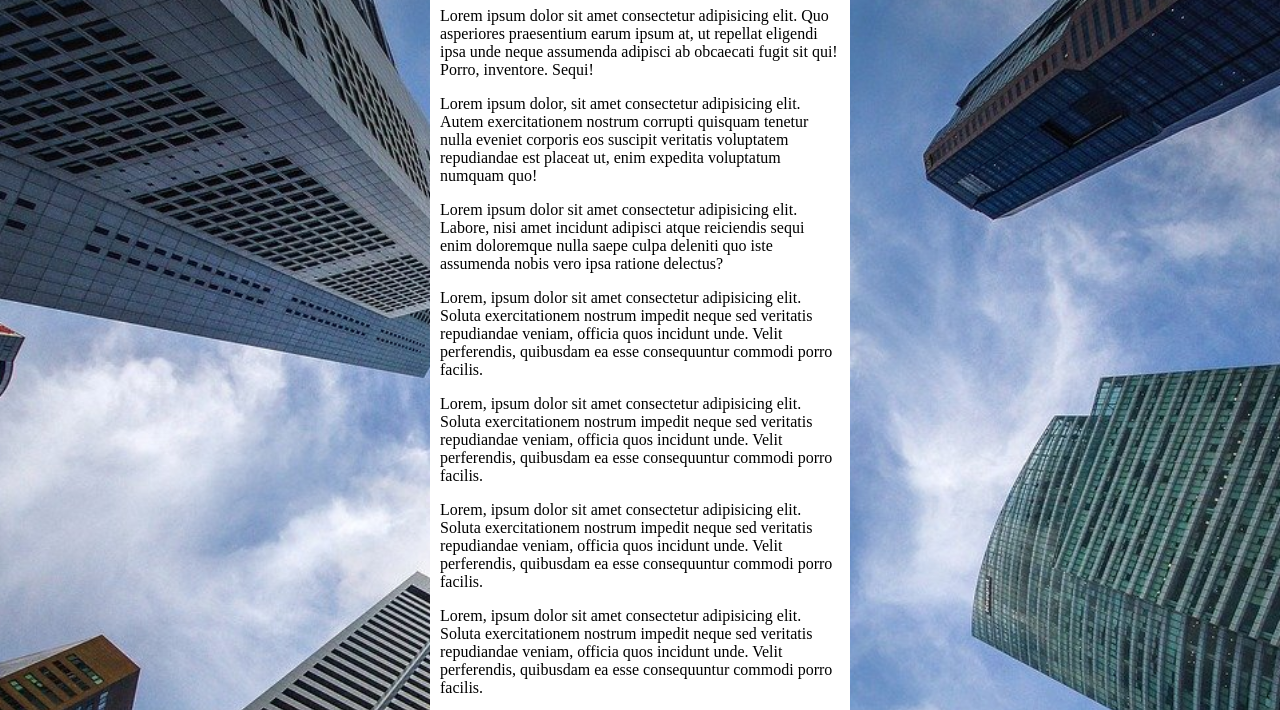
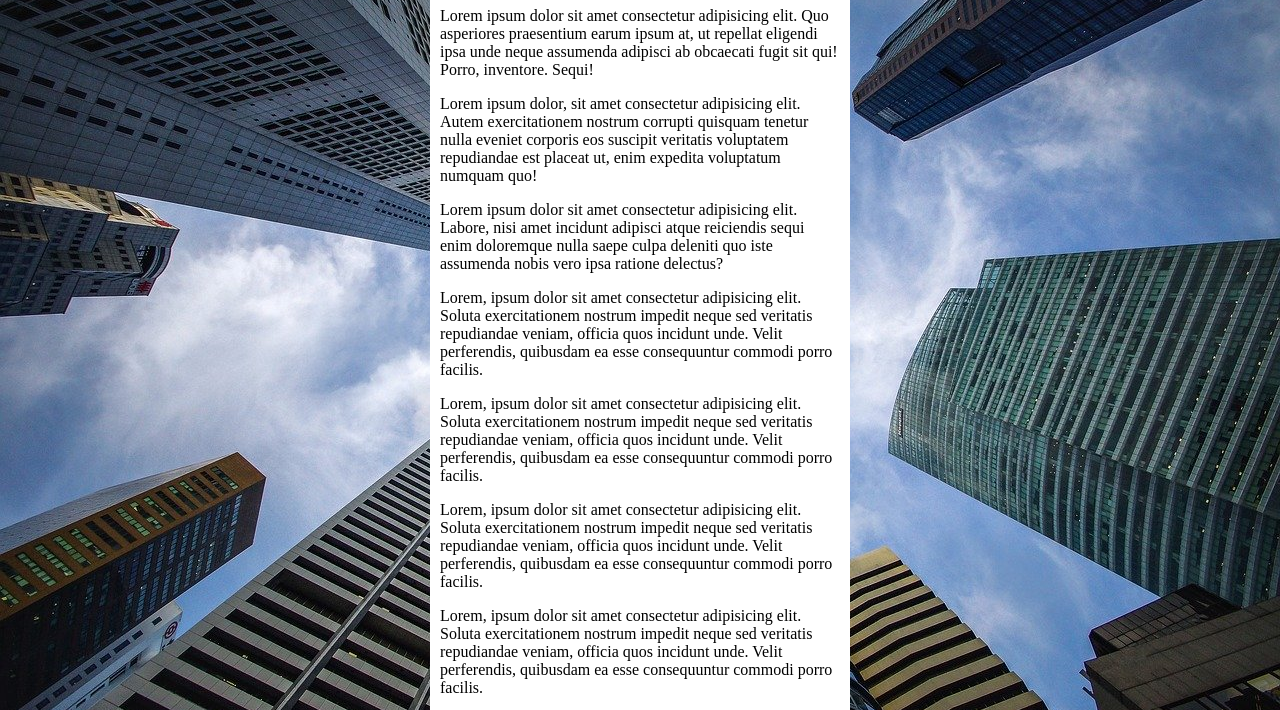
Before and after one commit to GS-Martins/HTML-CSS, a plain HTML site: page Exercícios/ex22/fundo006.html in a window 1280 px wide. Shown: the part 91-801 px from the top of the page. Drawn offline with Linux system fonts and the light colour scheme.

Commit message:
Atualizei o findo006

```diff
--- a/Exercícios/ex22/fundo006.html
+++ b/Exercícios/ex22/fundo006.html
@@ -6,17 +6,23 @@
     <title>Document</title>
     <style>
         body{
-            background-color: black;
+            /*background-color: black;
             background-image: url(imagens/wallpaper002.jpg);
+            background-position: center center;
             background-size: cover;
-            background-position: center center;
+            background-attachment: fixed;*/
+
+            /*Shorthand-background:color image position repeat size attachment*/
+
+            background: black url(imagens/wallpaper002.jpg) center center no-repeat fixed;
+            background-size: cover;
         }
 
         main{
             background-color: white;
             border-radius: 5px;
             margin: auto;
-            width: 400px;
+            max-width: 400px;
             padding: 10px;
         }
     </style>
```
